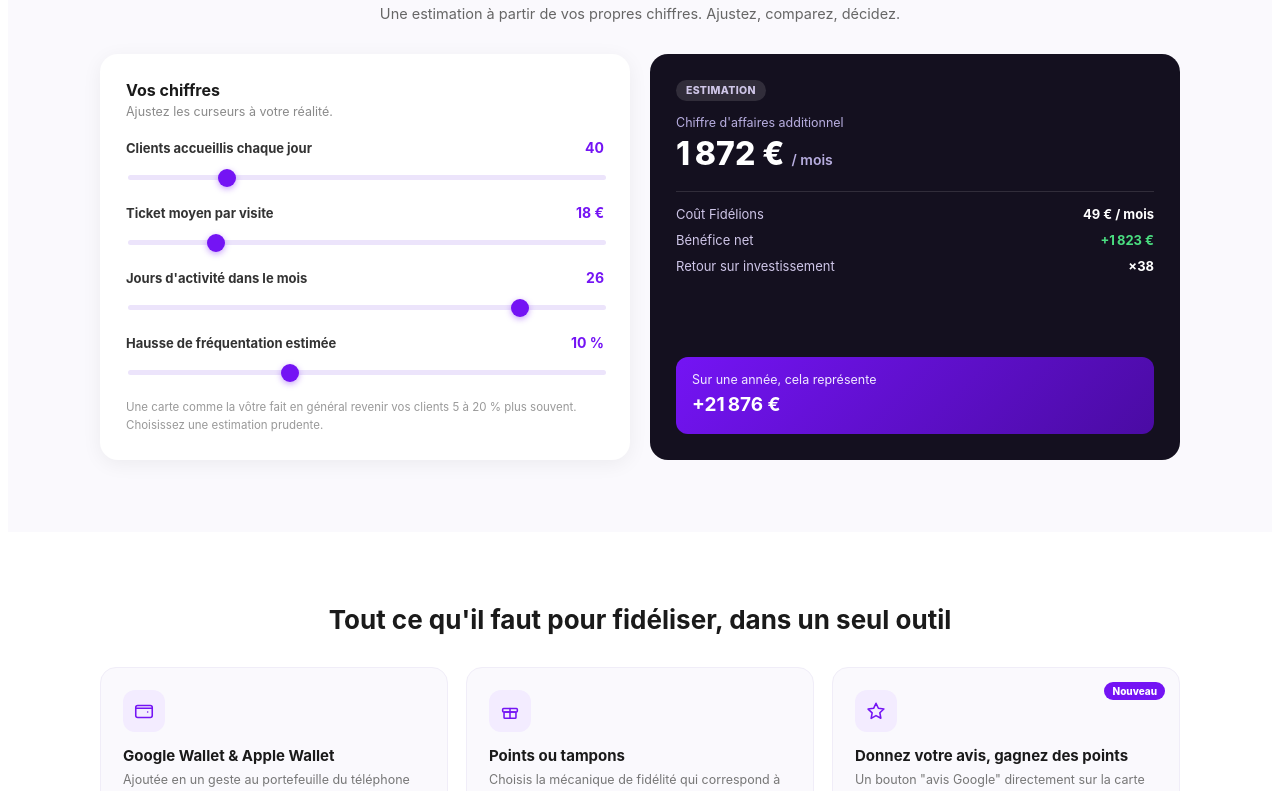
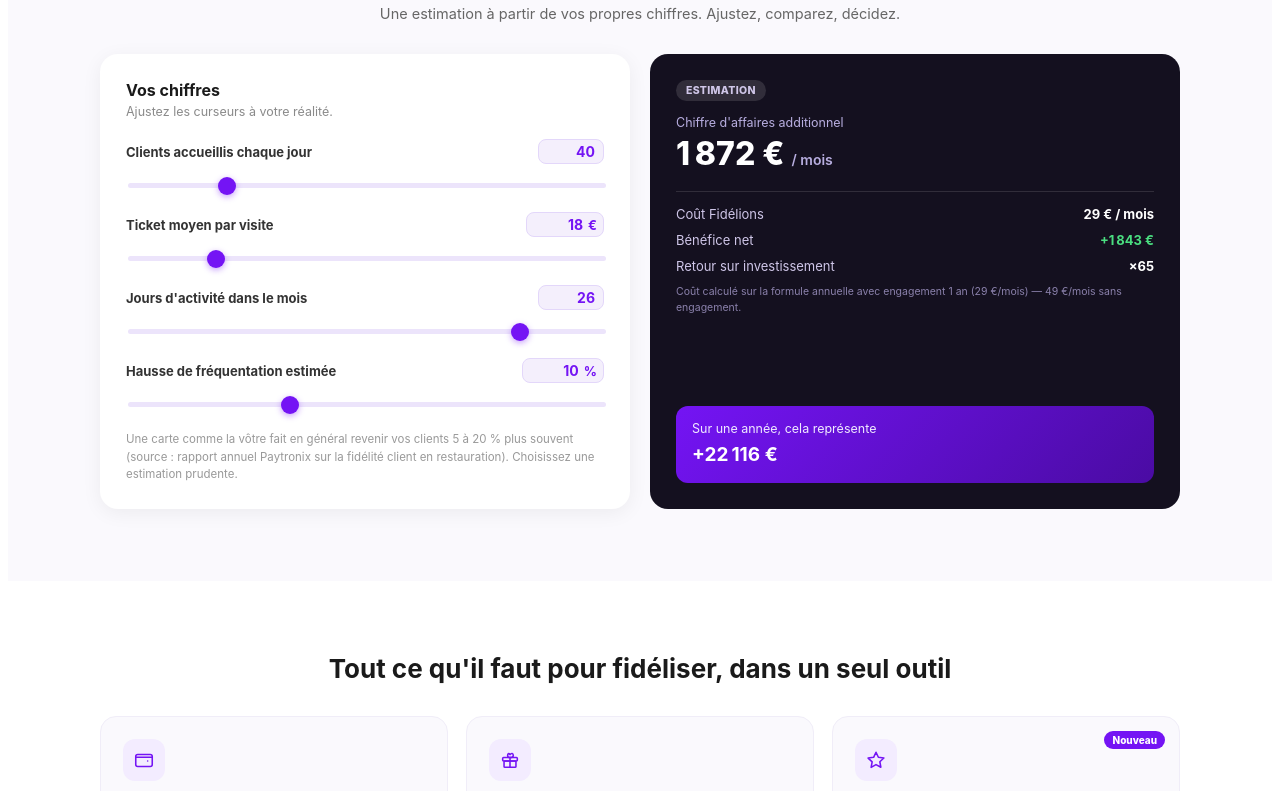
Before and after one commit to ahmadadamezzine-lab/fidelions-app, a Next.js app: page / in a window 1280 px wide. Shown: the part 2180-2971 px from the top of the page. Built offline with nearby package versions, Linux system fonts and the light colour scheme.

Commit message:
Add files via upload

```diff
--- a/pages/index.js
+++ b/pages/index.js
@@ -24,17 +24,27 @@ const PURPLE = "#7414F4";
 const CONTACT_EMAIL = "ahmadadamezzine@gmail.com";
 const CONTACT_WHATSAPP = "33637177314";
 
+// Permet de taper directement une valeur au clavier dans le calculateur ROI
+// (en plus du curseur) — on ne bloque pas tant que le champ est vide ou en
+// cours de frappe, on borne juste la valeur finale entre min et max.
+function clampNum(raw, min, max) {
+  if (raw === "") return min;
+  const n = Number(raw);
+  if (!Number.isFinite(n)) return min;
+  return Math.min(max, Math.max(min, Math.round(n)));
+}
+
 const ICONS = {
   bolt: <path d="M13 2 4 14h6l-1 8 9-12h-6Z" />,
   wallet: <><rect x="3" y="6" width="18" height="13" rx="2.2" /><path d="M16 13h.01" /><path d="M3 9h18" /></>,
-  gift: <><rect x="5.5" y="13" width="13" height="7" rx="1" /><rect x="4" y="9.3" width="16" height="3.7" rx="1" /><path d="M12 9.3V20" /></>,
+  gift: <><rect x="5.5" y="13" width="13" height="7" rx="1" /><rect x="4" y="9.3" width="16" height="3.7" rx="1" /><path d="M12 9.3V20" /><path d="M12 9.3c-1.3 0-2.6-.7-2.6-2.3S10.5 4 12 6.2C13.5 4 15.6 4.7 15.6 7S13.3 9.3 12 9.3Z" /></>,
   star: <path d="M12 3.5 14.6 9l6 .8-4.4 4.1 1.1 6-5.3-2.9L6.7 20l1.1-6-4.4-4.1 6-.8Z" />,
   apple: <path d="M16.4 12.3c0-2.3 1.9-3.4 2-3.5-1.1-1.6-2.8-1.8-3.4-1.8-1.4-.1-2.8.9-3.5.9-.7 0-1.8-.9-3-.8-1.5 0-3 .9-3.7 2.3-1.6 2.8-.4 6.9 1.1 9.2.8 1.1 1.7 2.4 2.9 2.3 1.2 0 1.6-.7 3-.7s1.8.7 3 .7c1.2 0 2-1.1 2.8-2.2.9-1.3 1.2-2.5 1.2-2.6-.1 0-2.4-.9-2.4-3.8Z" />,
-  wifi: <><path d="M4.5 10.5a11 11 0 0 1 15 0" /><path d="M7.5 13.7a7 7 0 0 1 9 0" /><path d="M10.5 17a3 3 0 0 1 3 0" /><path d="M12 20h.01" /></>,
+  wifi: <><path d="M4.5 10.5a11 11 0 0 1 15 0" /><path d="M7.5 13.7a7 7 0 0 1 9 0" /><path d="M10.5 17a3 3 0 0 1 3 0" /><path d="M12 20h.01" /><path d="M3 4 21 20" /></>,
   users: <><circle cx="9" cy="8" r="3" /><path d="M3 20c0-3.3 2.7-6 6-6s6 2.7 6 6" /><circle cx="17" cy="9" r="2.3" /><path d="M15.3 14a5 5 0 0 1 5.5 5" /></>,
   chart: <><rect x="4" y="12" width="3.4" height="8" /><rect x="10.3" y="7" width="3.4" height="13" /><rect x="16.6" y="3" width="3.4" height="17" /></>,
   mappin: <><path d="M12 21s7-7.2 7-12a7 7 0 1 0-14 0c0 4.8 7 12 7 12Z" /><circle cx="12" cy="9" r="2.4" /></>,
-  megaphone: <><path d="M3 10v4h3l7 4V6l-7 4Z" /><path d="M17 9a4 4 0 0 1 0 6" /></>,
+  megaphone: <><path d="M4 11v3.5a1.3 1.3 0 0 0 1.3 1.3H7l1.3 3.7a1.4 1.4 0 0 0 2.6-.5v-3.2" /><path d="M4 11h3l10-5.5v14L7 14.5H4a1 1 0 0 1-1-1V12a1 1 0 0 1 1-1Z" /><path d="M20 9a5.5 5.5 0 0 1 0 7.5" /></>,
   palette: <><path d="M12 3a9 9 0 1 0 0 18c1.4 0 2-1 2-2s-.7-1.4-.7-2.2c0-1 .8-1.8 1.8-1.8H17a4 4 0 0 0 4-4c0-4.4-4-8-9-8Z" /><circle cx="7.5" cy="10.5" r="1" /><circle cx="10.5" cy="7" r="1" /><circle cx="15" cy="8" r="1" /></>,
   trophy: <><path d="M8 4h8v4a4 4 0 0 1-8 0Z" /><path d="M8 5H5v2a3 3 0 0 0 3 3M16 5h3v2a3 3 0 0 1-3 3" /><path d="M12 12v3" /><path d="M9 20h6" /><path d="M10 17h4l.6 3H9.4Z" /></>,
   building: <><rect x="5" y="3" width="10" height="18" /><path d="M9 21v-4h2v4" /><path d="M8 7h1M8 10h1M8 13h1M11 7h1M11 10h1M11 13h1" /><path d="M15 10h4v11h-4" /></>,
@@ -74,6 +84,7 @@ const FEATURES = [
   { icon: "trophy", title: "Équipe & classement", desc: "Gère les accès de tes employés et suis un classement des plus fidélisants." },
   { icon: "building", title: "Fiche établissement", desc: "Horaires, réseaux, photos : une vitrine publique pour ton commerce." },
   { icon: "robot", title: "Assistant IA menu", desc: "Analyse ton menu et suggère des offres pertinentes pour fidéliser." },
+  { icon: "qr", title: "Lien & QR code de partage", desc: "Un lien unique et un QR code à afficher en caisse ou sur les tables : tes clients ajoutent leur carte en un scan." },
 ];
 
 const STEPS = [
@@ -112,7 +123,11 @@ export default function Home() {
     // n'est pas une donnée mesurée sur de vrais clients Fidélions, le
     // service étant récent).
     const caSupp = clients * jours * panier * gain;
-    const cout = getTierPrice(baseTier, "mensuel") || 0;
+    // Coût pris en compte : le tarif annuel engagé (le moins cher), pour donner
+    // l'estimation de retour sur investissement la plus favorable — clairement
+    // annoté ci-dessous comme "engagement 1 an" pour rester honnête vis-à-vis
+    // du tarif mensuel sans engagement (49€), affiché dans la grille tarifaire.
+    const cout = getTierPrice(baseTier, "annuel") || 0;
     const beneficeNet = caSupp - cout;
     return {
       caSupp: Math.round(caSupp),
@@ -262,13 +277,22 @@ export default function Home() {
               <div className="calc-slider-row">
                 <div className="calc-slider-label">
                   <span>Clients accueillis chaque jour</span>
-                  <strong>{clientsParJour}</strong>
+                  <span className="calc-num-wrap">
+                    <input
+                      type="number"
+                      className="calc-num-input"
+                      min="0"
+                      max="2000"
+                      value={clientsParJour}
+                      onChange={(e) => setClientsParJour(clampNum(e.target.value, 0, 2000))}
+                    />
+                  </span>
                 </div>
                 <input
                   type="range"
                   min="1"
                   max="200"
-                  value={clientsParJour}
+                  value={Math.min(clientsParJour, 200)}
                   onChange={(e) => setClientsParJour(e.target.value)}
                 />
               </div>
@@ -276,13 +300,23 @@ export default function Home() {
               <div className="calc-slider-row">
                 <div className="calc-slider-label">
                   <span>Ticket moyen par visite</span>
-                  <strong>{panierMoyen} €</strong>
+                  <span className="calc-num-wrap">
+                    <input
+                      type="number"
+                      className="calc-num-input"
+                      min="0"
+                      max="1000"
+                      value={panierMoyen}
+                      onChange={(e) => setPanierMoyen(clampNum(e.target.value, 0, 1000))}
+                    />
+                    <span className="calc-num-suffix">€</span>
+                  </span>
                 </div>
                 <input
                   type="range"
                   min="1"
                   max="100"
-                  value={panierMoyen}
+                  value={Math.min(panierMoyen, 100)}
                   onChange={(e) => setPanierMoyen(e.target.value)}
                 />
               </div>
@@ -290,13 +324,22 @@ export default function Home() {
               <div className="calc-slider-row">
                 <div className="calc-slider-label">
                   <span>Jours d'activité dans le mois</span>
-                  <strong>{joursOuverture}</strong>
+                  <span className="calc-num-wrap">
+                    <input
+                      type="number"
+                      className="calc-num-input"
+                      min="0"
+                      max="31"
+                      value={joursOuverture}
+                      onChange={(e) => setJoursOuverture(clampNum(e.target.value, 0, 31))}
+                    />
+                  </span>
                 </div>
                 <input
                   type="range"
                   min="1"
                   max="31"
-                  value={joursOuverture}
+                  value={Math.min(joursOuverture, 31)}
                   onChange={(e) => setJoursOuverture(e.target.value)}
                 />
               </div>
@@ -304,19 +347,30 @@ export default function Home() {
               <div className="calc-slider-row">
                 <div className="calc-slider-label">
                   <span>Hausse de fréquentation estimée</span>
-                  <strong>{gainPct} %</strong>
+                  <span className="calc-num-wrap">
+                    <input
+                      type="number"
+                      className="calc-num-input"
+                      min="0"
+                      max="100"
+                      value={gainPct}
+                      onChange={(e) => setGainPct(clampNum(e.target.value, 0, 100))}
+                    />
+                    <span className="calc-num-suffix">%</span>
+                  </span>
                 </div>
                 <input
                   type="range"
                   min="0"
                   max="30"
-                  value={gainPct}
+                  value={Math.min(gainPct, 30)}
                   onChange={(e) => setGainPct(e.target.value)}
                 />
               </div>
 
               <p className="calc-hint">
-                Une carte comme la vôtre fait en général revenir vos clients 5 à 20 % plus souvent.
+                Une carte comme la vôtre fait en général revenir vos clients 5 à 20 % plus souvent
+                (source : rapport annuel Paytronix sur la fidélité client en restauration).
                 Choisissez une estimation prudente.
               </p>
             </div>
@@ -344,6 +398,9 @@ export default function Home() {
                   <strong>{roi.roiMultiple != null ? `×${roi.roiMultiple}` : "—"}</strong>
                 </div>
               </div>
+              <p className="calc-result-fine">
+                Coût calculé sur la formule annuelle avec engagement 1 an (29 €/mois) — 49 €/mois sans engagement.
+              </p>
               <div className="calc-result-annual">
                 Sur une année, cela représente
                 <strong>
@@ -500,6 +557,7 @@ export default function Home() {
             <div className="payment-badges">
               <span className="payment-badge">Revolut</span>
               <span className="payment-badge">Apple Pay</span>
+              <span className="payment-badge">Google Pay</span>
               <span className="payment-badge">Carte bancaire</span>
             </div>
           </div>
@@ -1005,6 +1063,39 @@ const styles = `
   .calc-slider-label strong {
     color: ${PURPLE};
     font-size: 14px;
+  }
+  .calc-num-wrap {
+    display: inline-flex;
+    align-items: center;
+    gap: 3px;
+    background: #f4effc;
+    border: 1px solid #e3d7fa;
+    border-radius: 8px;
+    padding: 2px 6px;
+  }
+  .calc-num-input {
+    width: 48px;
+    border: none;
+    background: transparent;
+    color: ${PURPLE};
+    font-size: 14px;
+    font-weight: 700;
+    font-family: inherit;
+    text-align: right;
+    -moz-appearance: textfield;
+  }
+  .calc-num-input::-webkit-outer-spin-button,
+  .calc-num-input::-webkit-inner-spin-button {
+    -webkit-appearance: none;
+    margin: 0;
+  }
+  .calc-num-input:focus {
+    outline: none;
+  }
+  .calc-num-suffix {
+    color: ${PURPLE};
+    font-size: 13px;
+    font-weight: 700;
   }
   .calc-slider-row input[type="range"] {
     width: 100%;
@@ -1091,6 +1182,12 @@ const styles = `
   }
   .calc-positive {
     color: #4ade80 !important;
+  }
+  .calc-result-fine {
+    font-size: 10.5px;
+    color: #8a80ab;
+    line-height: 1.5;
+    margin: -8px 0 14px;
   }
   .calc-result-annual {
     margin-top: auto;
```
Also changed, not shown: pages/commercant.js.
